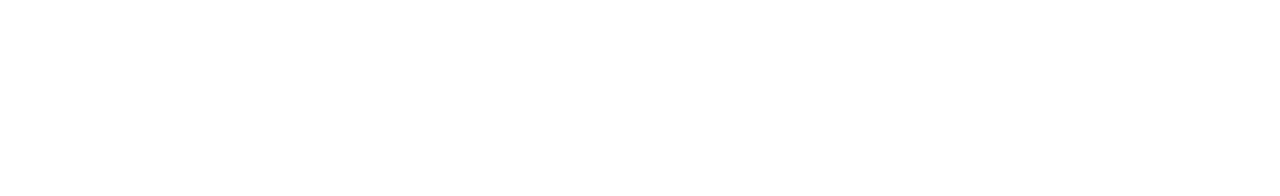
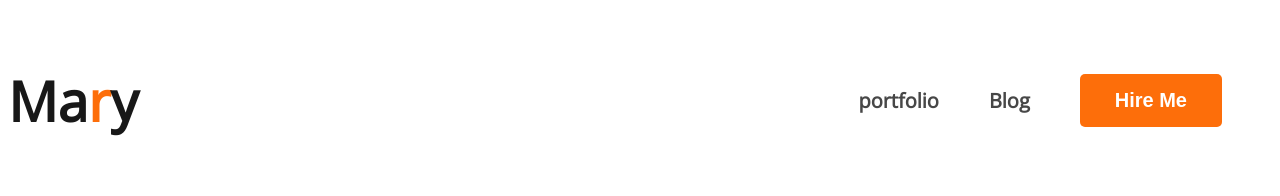
Before and after one commit to Farhad-Hossain-45/developer-pootfolio, a plain HTML site: page index.html in a window 1280 px wide. Drawn offline with nearby package versions, Linux system fonts and the light colour scheme.

Commit message:
added navber

```diff
--- a/index.html
+++ b/index.html
@@ -4,10 +4,21 @@
     <meta charset="UTF-8">
     <meta name="viewport" content="width=device-width, initial-scale=1.0">
     <title>developer portfolio</title>
+    <link rel="preconnect" href="https://fonts.googleapis.com">
+<link rel="preconnect" href="https://fonts.gstatic.com" crossorigin>
+<link href="https://fonts.googleapis.com/css2?family=Open+Sans&display=swap" rel="stylesheet">
+    <link rel="stylesheet" href="style.css">
 </head>
 <body>
  <header>
-
+    <nav>
+        <h3 class="nav-title">Ma<span class="praymary-color">r</span>y</h3>
+    <ul>
+        <li><a href="#">portfolio</a></li>
+        <li><a href="#">Blog</a></li>
+        <li><button class="praymary-btn"> Hire Me</button></li>
+    </ul>
+    </nav>
  </header>
  <main>
 
--- /dev/null
+++ b/style.css
@@ -0,0 +1,47 @@
+/* *{
+    margin: 0;
+    padding: 0;
+} */
+body{
+    font-family: 'Open Sans', sans-serif;
+    list-style-type: none;
+}
+.praymary-color{
+    color: #FD6E0A;
+}
+.praymary-btn{
+    font-size: 20px;
+    font-weight: 700;
+    border-radius: 5px;
+    background: #FD6E0A;
+    border: none;
+    color: white;
+    padding: 15px 35px;
+
+}
+nav{
+    display: flex;
+    justify-content: space-between;
+    align-items: center;
+}
+.nav-title{
+    color: #181818;
+    font-size: 55px;
+    font-weight: 800;
+    font-weight: bold;
+
+}
+nav > ul{
+    display: flex;
+    align-items: center;
+}
+nav li{
+    list-style: none;
+   margin-right: 50px;
+}
+nav a{
+    text-decoration: none;
+    color: #474747;
+    font-size: 20px;
+    font-weight: bold;
+}
```
Lines whose indentation alone changed are shown as unchanged.
